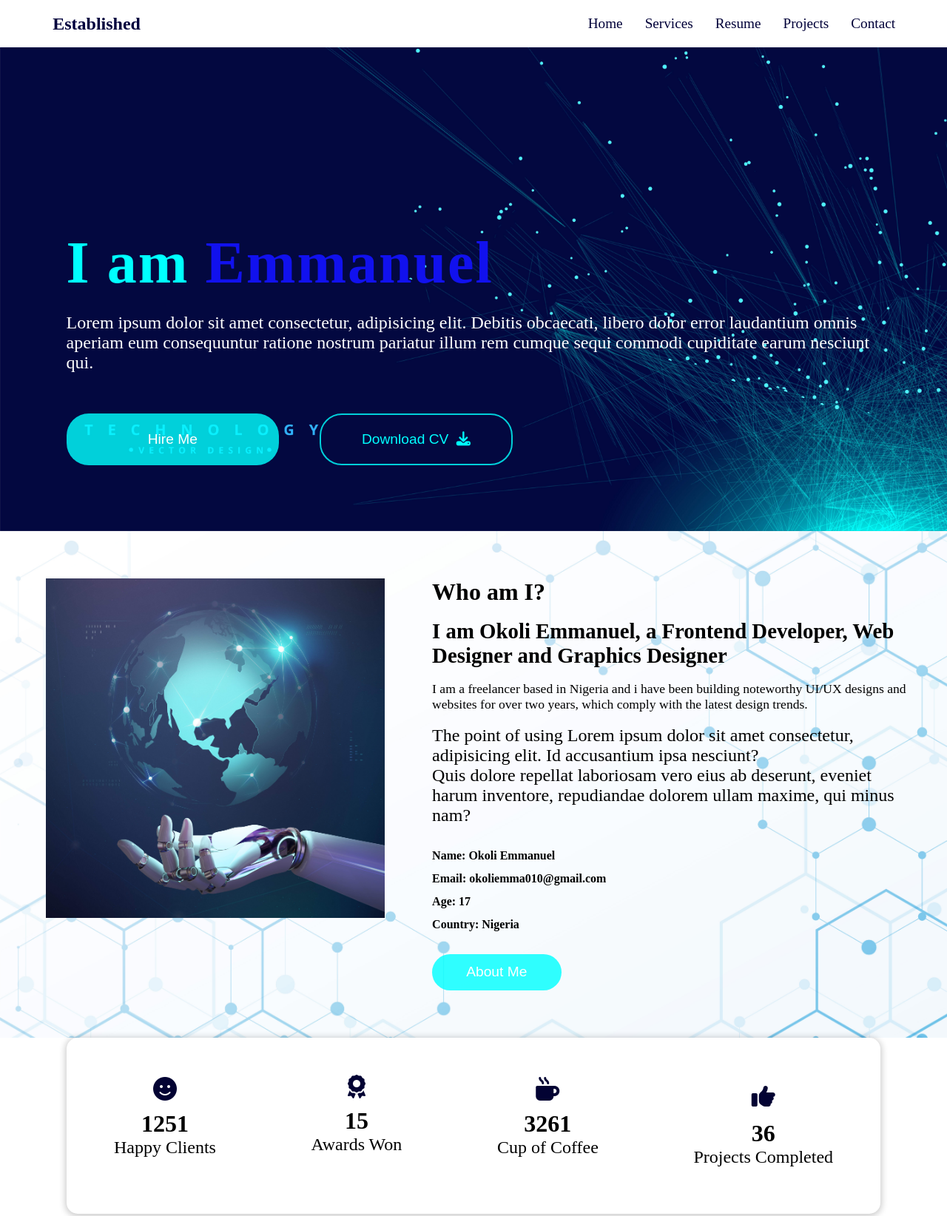
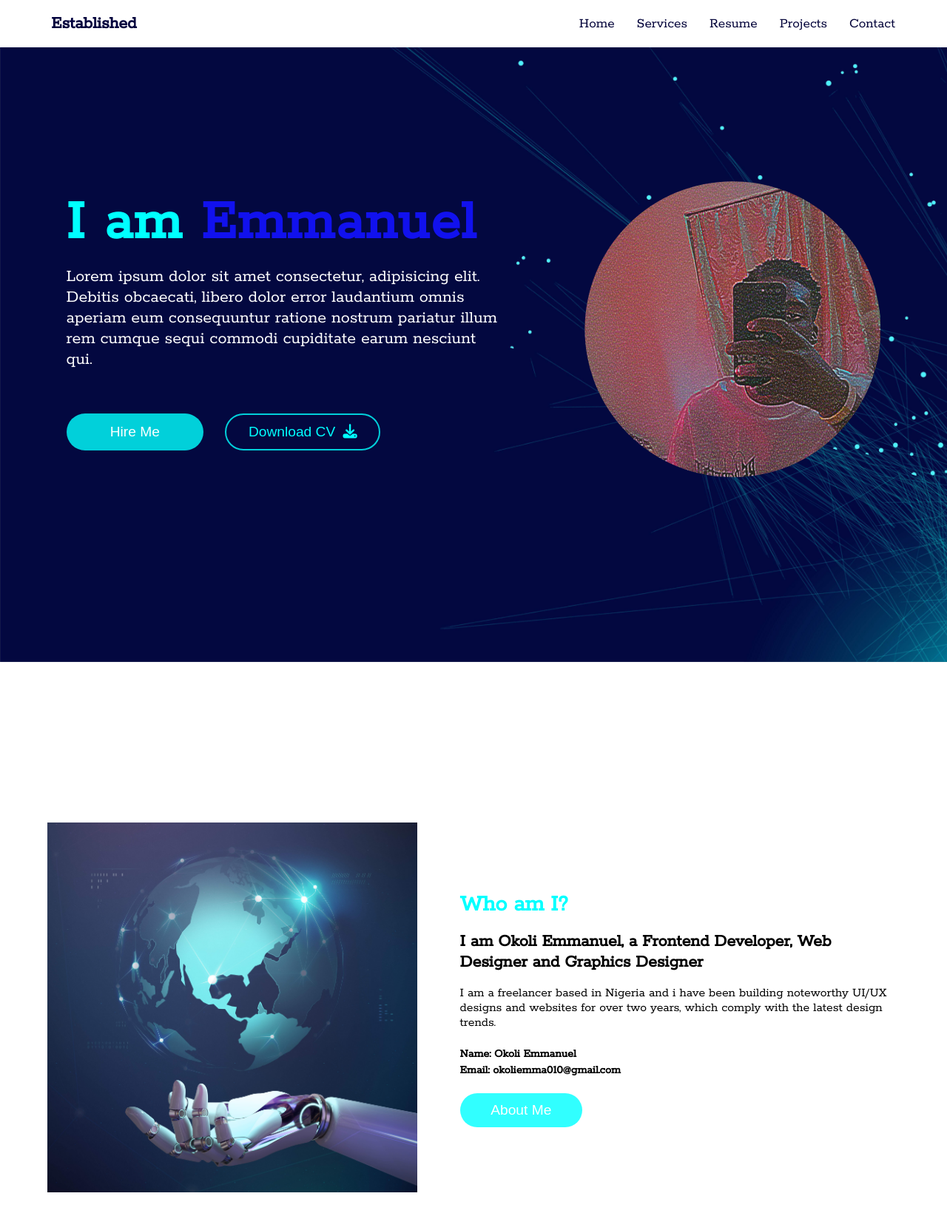
Before and after one commit to eStAbLiShEd001/Established, a plain HTML site: page index.html in a window 1280 px wide. Shown: the top 1644 px of the page at 74% size. Drawn offline with Linux system fonts and the light colour scheme.

Commit message:
making it better

```diff
--- a/index.html
+++ b/index.html
@@ -5,21 +5,17 @@
     <meta http-equiv="X-UA-Compatible" content="IE=edge">
     <meta name="viewport" content="width=device-width, initial-scale=1.0">
     <title>Okoli Chibuike Emmanuel</title>
-    <link rel="stylesheet" href="style.css">
-    <link rel="stylesheet" href="https://cdnjs.cloudflare.com/ajax/libs/font-awesome/6.1.0/css/all.min.css" integrity="sha512-10/jx2EXwxxWqCLX/hHth/vu2KY3jCF70dCQB8TSgNjbCVAC/8vai53GfMDrO2Emgwccf2pJqxct9ehpzG+MTw==" crossorigin="anonymous" referrerpolicy="no-referrer" />
+    <link rel="preconnect" href="https://fonts.googleapis.com">
+<link rel="preconnect" href="https://fonts.gstatic.com" crossorigin>
+<link href="https://fonts.googleapis.com/css2?family=Rokkitt&display=swap" rel="stylesheet">
+   <link rel="stylesheet" href="https://cdnjs.cloudflare.com/ajax/libs/font-awesome/6.1.0/css/all.min.css" integrity="sha512-10/jx2EXwxxWqCLX/hHth/vu2KY3jCF70dCQB8TSgNjbCVAC/8vai53GfMDrO2Emgwccf2pJqxct9ehpzG+MTw==" crossorigin="anonymous" referrerpolicy="no-referrer" />
+   <link rel="stylesheet" href="style.css">
 </head>
+<body onload="myFunction()" style="margin:0;">
+<div id="loader"></div>
+<div style="display:none;" id="myDiv" class="animate-bottom">
 
-<body onload="myFunction()" style="margin:0;">
-
-    <script src="script.js"></script>
-
-
-    <div id="loader"></div>
-
-    <div style="display:none;" id="myDiv" class="animate-bottom">
-
-
-    <div class="container">
+    <div class="container" data-aos="zoom-in" data-aos-duration="1000">
 
         <div class="Child, two">
             <h2><a class="home" href="#">Established</a></h2>
@@ -33,48 +29,38 @@
                 <li><a class="blah" href="#contact">Contact</a></li>
                 </ul>
             </div>
-
-
     </div>
 
     <div class="container2"  id="home">
 
-        <div class="child2">
+        <div class="hero-section-image" data-aos="zoom-in" data-aos-duration="1000">
+            <img src="images/IMG_2256.JPG" alt="Okoli Chibuike Emmanuel">
+        </div>
 
+        <div class="child2" data-aos="zoom-in" data-aos-duration="1000">
             <h1 class="heading">I am <span class="span01"> Emmanuel</span></h1>
-
-
             <p class="okay">Lorem ipsum dolor sit amet consectetur, adipisicing elit. Debitis obcaecati, libero dolor error laudantium omnis aperiam eum consequuntur ratione  nostrum pariatur illum rem cumque sequi commodi cupiditate earum nesciunt qui.</p>
-
             <div class="container-button">
             <button  class="mybtn1 btn2">Hire Me</button>
              <button class="mybtn1 btn1"> <a class="myCV" href="https://drive.google.com/file/d/1m3U_37FoMdg2TFZjWdXN_bMKBqVid_IX/view?usp=sharing" target="_blank"> Download CV <i class="fa-solid fa-download i1"></i></a></button>
             </div>
-
         </div>
 
-                <!-- HEADER IMAGE -->
-        <!-- <div class="child2 child2IMG">
-            <img class="img1" src="images/IMG_7296.PNG.png" alt="">
-        </div> -->
+    </div>
 
 
-    </div>
-    <!-- <hr> -->
-    <div class="mainclass">
+    <div class="section-two">
 
         <div class="class1">
             <img class="img2" src="images/technology-global-ai-race-information-network-connection (1).jpg" alt="">
         </div>
 
-        <div class="class1">
+        <div class="class2">
             <h2 class="head2">Who am I?</h2>
             <br>
             <p class="okay1">I am Okoli Emmanuel, a Frontend Developer, Web Designer and Graphics Designer</p>
              <br>
              <p class="okay2">I am a freelancer based in Nigeria and i have been building noteworthy UI/UX designs and websites for over two years, which comply with the latest design trends.</p>
-             <br>
-             <p class="okay3">The point of using Lorem ipsum dolor sit amet consectetur, adipisicing elit. Id accusantium ipsa nesciunt? <br> Quis dolore repellat laboriosam vero eius ab deserunt, eveniet harum inventore, repudiandae dolorem ullam maxime, qui minus nam?</p>
              <br>
 
              <div class="mainul">
@@ -82,11 +68,6 @@
                 <li class="okk">Name: Okoli Emmanuel </li>
                 <li class="okk">Email: okoliemma010@gmail.com</li>
             </ul>
-
-            <ul class="ul01 ul001">
-                <li class="okk">Age: 17</li>
-                <li class="okk">Country: Nigeria</li>
-                </ul>
             </div>
             <br>
             <button class="test">About Me</button>
@@ -94,6 +75,8 @@
         </div>
 
     </div>
+
+
     <div class="myGrid">
 
         <div class="gridItem">
@@ -228,7 +211,7 @@
     </div>
 
 
-    <div class="bgImg">
+    <!-- <div class="bgImg">
         <div class="tbText">
         <h1 class="text1">I am avalaible for freelance projects</h1>
         <br>
@@ -237,7 +220,7 @@
         <button #contact2 class="myBtn2">Hire Me</button>
     </div>
 
-    </div>
+    </div> -->
 
 
 
@@ -258,7 +241,7 @@
                     <div class="timeline-content">
                         <h1 class="headingOne">Web Developer</h1>
                         <p class="pmain">2019 - till date</p>
-                        <p class="pOne">Lorem ipsum, dolor sit amet consectetur adipisicing elit. Deserunt porro ratione officiis similique est, nulla et, dolores doloremque dicta unde minima. Dolor sint similique perspiciatis. Dicta consequatur praesentium repudiandae autem.</p>
+                        <p class="pOne">Lorem ipsum, dolor sit amet consectetur adipisicing elit. Deserunt porro ratione officiis similique est, nulla et, dolores doloremque dicta unde minima. Dolor sint similique perspiciatis</p>
 
 
 
@@ -274,7 +257,7 @@
                     <div class="timeline-content">
                         <h1 class="headingOne">Web Designer</h1>
                         <p class="pmain">2019 - till date</p>
-                        <p class="pOne">Lorem ipsum, dolor sit amet consectetur adipisicing elit. Deserunt porro ratione officiis similique est, nulla et, dolores doloremque dicta unde minima. Dolor sint similique perspiciatis. Dicta consequatur praesentium repudiandae autem.</p>
+                        <p class="pOne">Lorem ipsum, dolor sit amet consectetur adipisicing elit. Deserunt porro ratione officiis similique est, nulla et, dolores doloremque dicta unde minima. Dolor sint similique perspiciatis.</p>
 
 
 
@@ -291,7 +274,7 @@
                     <div class="timeline-content">
                         <h1 class="headingOne">Graphics Designer</h1>
                         <p class="pmain">2019 - till date</p>
-                        <p class="pOne">Lorem ipsum, dolor sit amet consectetur adipisicing elit. Deserunt porro ratione officiis similique est, nulla et, dolores doloremque dicta unde minima. Dolor sint similique perspiciatis. Dicta consequatur praesentium repudiandae autem.</p>
+                        <p class="pOne">Lorem ipsum, dolor sit amet consectetur adipisicing elit. Deserunt porro ratione officiis similique est, nulla et, dolores doloremque dicta unde minima. Dolor sint similique perspiciatis</p>
 
 
 
@@ -330,7 +313,7 @@
         </div>
 
         <div class="skills-child">
-            <p  class="text">JavaScript <pre>30%</pre></p>
+            <p  class="text">JavaScript <pre>50%</pre></p>
             <div class="JS-main"></div>
 
 
@@ -439,4 +422,7 @@
     </footer>
 </div>
 </body>
+<script src="script.js"></script>
+
+
 </html>
--- a/style.css
+++ b/style.css
@@ -2,28 +2,39 @@
   margin: 0;
   padding: 0;
   box-sizing: border-box;
+}
+body {
+  font-family: "Rokkitt", serif;
 }
 
 .container {
   display: none;
 }
 .container2 {
-  background: url(images/19691.jpg);
+  background: url(images/19691.jpg\ \(1\).jpg);
   background-repeat: no-repeat;
   background-size: cover;
   background-position: left;
   background-color: rgb(3, 3, 51);
+  padding: 0 5% 20% 5%;
+  color: white;
+  display: flex;
+  flex-direction: column;
+  justify-content: center;
+  align-items: center;
+}
+
+.hero-section-image img {
   width: 100%;
-  padding: 3% 5% 20% 5%;
-  color: white;
+  clip-path: circle();
 }
 .span01 {
-  animation-name: example;
+  animation-name: changeTextColor;
   animation-duration: 5s;
   animation-iteration-count: infinite;
 }
 
-@keyframes example {
+@keyframes changeTextColor {
   0% {
     color: aqua;
   }
@@ -60,6 +71,7 @@
 .mybtn1 {
   padding: 3% 5%;
   transition-duration: 0.4s;
+  margin: 5% 0;
   overflow: hidden;
   cursor: pointer;
   border-radius: 30px;
@@ -112,11 +124,7 @@
 .btn2 {
   padding: 0 10%;
 }
-.child2IMG {
-  display: flex;
-  justify-content: center;
-  padding: 10% 5%;
-}
+
 .heading {
   text-align: center;
   font-size: 3rem;
@@ -126,27 +134,16 @@
   animation-name: slidein;
 }
 
-.img1 {
 
-  width: 100%;
-
-}
-.mainclass {
-  background: url(images/19366.jpg);
-  background-repeat: no-repeat;
-  background-size: cover;
-  background-position: center;
-  padding-top: 10%;
-  padding-bottom: 10%;
-
+.section-two {
+  display: flex;
+  flex-direction: column;
+  padding: 15% 5%;
 }
 
-.class1 {
-  padding: 0 5%;
-}
 .img2 {
-  /* height: 60vh; */
   width: 100%;
+  margin: 5% 0;
 }
 
 .ul01 .okk {
@@ -159,8 +156,8 @@
 }
 
 .head2 {
-  font-size: 1.5rem;
-  color: black;
+  font-size: 1.2rem;
+  color: aqua;
 }
 .test {
   background-color: rgba(0, 255, 255, 0.808);
@@ -194,7 +191,7 @@
   transition: 0s;
 }
 .okay1 {
-  font-size: 1.8rem;
+  font-size: 1.5rem;
   font-weight: 600;
 }
 .okay2 {
@@ -211,7 +208,6 @@
 }
 .gridd {
   text-align: center;
-  position: center;
   color: rgb(3, 3, 51);
   font-size: 2rem;
   padding-bottom: 5%;
@@ -231,7 +227,7 @@
   color: rgb(1, 0, 36);
 }
 .head4 {
-  font-size: 2rem;
+  font-size: 1.8rem;
 }
 .heading1 {
   text-align: center;
@@ -272,23 +268,28 @@
 .mySecGrid {
   width: 100%;
   margin-top: 10%;
-  background-color: rgb(243, 243, 243);
+  background: rgba(0, 0, 0, 0.658) url(images/6107081.jpg);
+  background-position: center;
+  background-repeat: no-repeat;
+  background-size: cover;
+  background-blend-mode: darken;
 }
+
 .heading3 {
   padding-top: 20%;
   padding-left: 5%;
   padding-right: 5%;
   font-size: 2rem;
   text-align: center;
+  color: white;
 }
 .p1 {
   text-align: center;
   padding: 5% 5%;
   font-size: 1.1rem;
+  color: white;
 }
 .parent {
-  background-position: left;
-  background-repeat: no-repeat;
   display: flex;
   flex-direction: column;
   gap: 25px;
@@ -319,31 +320,26 @@
   border-radius: 30px;
 }
 .gridText {
-  font-size: 1.5rem;
+  font-size: 1.3rem;
   font-weight: 700;
 }
 .grid2 p {
   padding-top: 5%;
 }
 .bgImg {
-  /* background-image: linear-gradient(rgba(0, 0, 0, 0.582), rgba(0, 0, 0, 0.582)),
-  url(images/charles-forerunner-3fPXt37X6UQ-unsplash\\(1\).jpg); */
-  background-position: center;
-  background-size: cover;
-  height: 30pc;
   justify-content: center;
   align-items: center;
   display: flex;
+  padding: 20% 5%;
 }
 
 .tbText {
   text-align: center;
-  color: white;
-  padding: 0 5%;
+  color: rgb(0, 0, 0);
 }
 
 .text1 {
-  font-size: 3rem;
+  font-size: 2rem;
 }
 
 .text2 {
@@ -391,12 +387,7 @@
   padding: 0 5%;
 }
 
-
 .myTimeline {
-  background: url(images/3326663-removebg-preview.png);
-    background-position: center;
-  background-size: cover;
-  background-repeat: no-repeat;
   min-height: 100vh;
   width: 100%;
   display: flex;
@@ -410,6 +401,9 @@
   height: auto;
   margin: 0 auto;
   position: relative;
+}
+.timeline-content {
+  padding: 5%;
 }
 
 .timeline-main ul {
@@ -471,22 +465,10 @@
     transform: translateX(30px);
   }
 
-  /* .timeline-main ul li::after {
-    content: "";
-    position: absolute;
-    height: 20px;
-    width: 20px;
-    background-color: aqua;
-    border-radius: 50%;
-    top: 0;
-  } */
-
   .timeline-main ul li:nth-child(odd)::after {
     transform: translate(50%, -50%);
     right: -30px;
   }
-
-
 
   .timeline-main ul li:hover {
     background-color: aqua;
@@ -683,6 +665,10 @@ textarea {
 }
 footer {
   background-color: rgb(3, 3, 51);
+  background: url(images/19691.jpg\ \(1\).jpg);
+  background-repeat: no-repeat;
+  background-size: cover;
+  background-position: left;
 }
 .footer-h3 {
   padding: 15% 5% 5% 5%;
@@ -811,14 +797,9 @@ footer {
     transition-property: color;
     transition-duration: 1.2s;
   }
-  .mainclass {
-    display: grid;
-    grid-template-columns: auto auto;
-  }
 
   .img2 {
-    width: 100%;
-    /* height: 70vh; */
+    width: 400px;
   }
 
   .ul-nav {
@@ -838,20 +819,32 @@ footer {
     transition-property: color;
     transition-duration: 1.2s;
   }
+  .myGrid {
+    transform: translateY(-10%);
+  }
 
   .container2 {
-    display: flex;
-    flex-direction: row;
-    padding: 7% 5% 10% 5%;
-  /* padding: 3% 5% 15% 5%; */
+    padding: 20% 5%;
+    gap: 10%;
+    flex-direction: row-reverse;
+  }
+  .hero-section-image img {
+    min-width: 300px;
   }
   .heading {
     text-align: left;
-    padding-top: 15%;
   }
   .container2 p {
     text-align: left;
     padding: 2% 0 5% 0;
+  }
+  .section-two {
+    flex-direction: row;
+    gap: 5%;
+  }
+  .mainul {
+    display: flex;
+    padding: 0 ;
   }
   .heading1 {
     font-size: 5rem;
@@ -875,7 +868,7 @@ footer {
     justify-content: flex-start;
   }
   .mybtn1 {
-    padding: 3% 6%;
+    padding: 2% 10%;
   }
   .btn2 {
     padding: 0 14%;
@@ -903,20 +896,7 @@ footer {
   input[type="submit"] {
     padding: 2% 5%;
   }
-  p {
-    font-size: 1.5rem;
-  }
 }
-@import url("https://fonts.googleapis.com/css2?family=GFS+Didot&display=swap");
-h1,
-h2,
-h3,
-h4,
-h5 {
-  font-family: "GFS Didot", serif;
-}
-
-
 
 @media (min-width: 1000px) {
   .container {
@@ -954,14 +934,15 @@ h5 {
   .container2 {
     padding: 7% 7%;
   }
-  .child2IMG {
-    justify-content: flex-end;
+  .hero-section-image img {
+    width: 400px;
   }
   .img1 {
-    width: 80%;
+    width: 120%;
+    clip-path: circle();
   }
   .heading {
-    padding-top: 20%;
+    /* padding-top: 20%; */
     font-size: 5rem;
   }
   .container2 p {
@@ -974,18 +955,15 @@ h5 {
   .btn2 {
     padding: 0 10%;
   }
-  .mainclass {
-    display: grid;
-    grid-template-columns: auto auto;
-    padding: 5% 0;
-  }
   .head2 {
     font-size: 2rem;
   }
+  .section-two {
+    justify-content: center;
+    align-items: center;
+  }
   .img2 {
-    /* height: 80vh; */
-    width: 100%;
-    padding: 0 0 0 7%;
+    width: 500px;
   }
 
   .test {
```
Also changed, not shown: images/19366.jpg (deleted), images/19691.jpg (deleted), images/19691.jpg (1).jpg (added), images/3326663-removebg-preview.png (deleted), images/3326663.jpg (deleted), images/IMG-20220806-WA0000.jpg (deleted), images/IMG_2256.JPG (added), images/IMG_7296.PNG.png (deleted), images/bganimation.png (deleted), images/charles-forerunner-3fPXt37X6UQ-unsplash (1).jpg (deleted), images/hour.png (deleted), images/kevin-ku-w7ZyuGYNpRQ-unsplash.jpg (deleted), images/mains.png (deleted), images/technology-global-ai-race-information-network-connection-removebg-preview.png (deleted), 2 other files.
